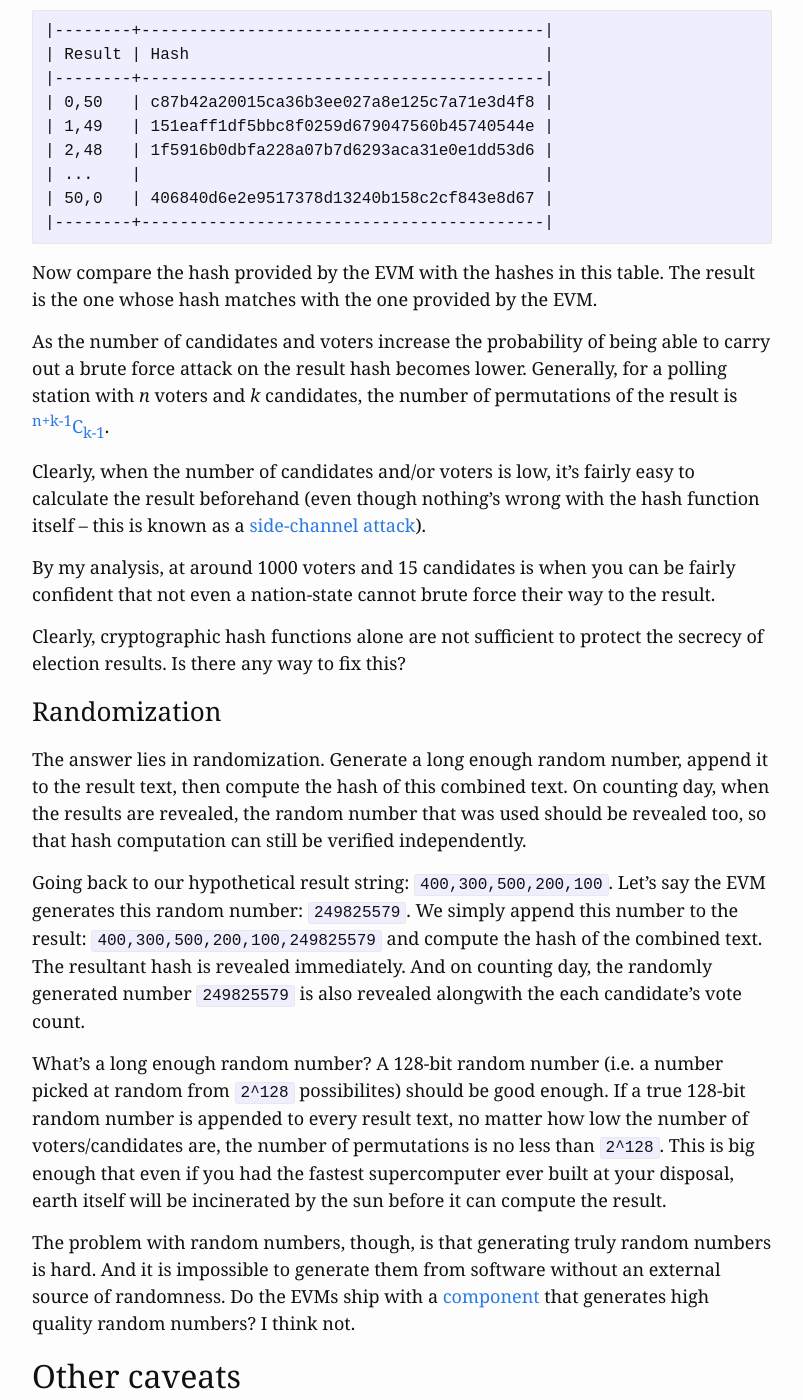
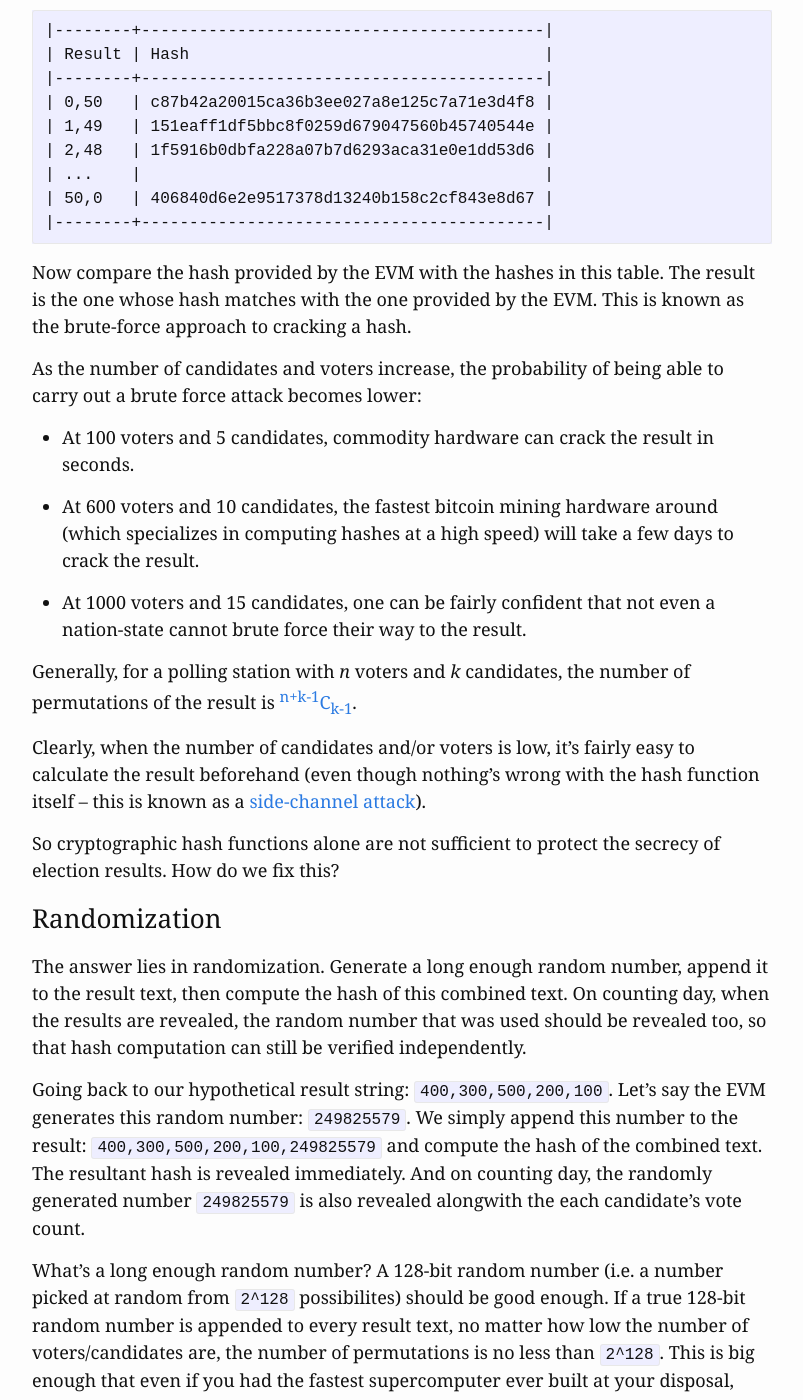
Before and after one commit to lisperin/lisperin.github.io, a Jekyll site: the page built from _posts/2019-05-24-cryptography-election-results.md, in a window 1280 px wide and 1400 px high, scrolled down 4192 px. Shown: the whole window, without its empty margins (238-1041 px from the left). Built offline with Jekyll 4.4.1, drawn with Linux system fonts in a browser that asks for light colours; some of the changed text lies outside the part shown.

Commit message:
Update cryptography and evms post

````diff
--- a/_posts/2019-05-24-cryptography-election-results.md
+++ b/_posts/2019-05-24-cryptography-election-results.md
@@ -53,8 +53,8 @@
 ## How it works
 
 Next up are some details about how this works. Note that the sections below are
-slightly technical. You can skip this and jump to [other
-caveats](#other-caveats) for the remaining non-technical conclusions.
+slightly technical. You can skip this and jump to [concluding
+thoughts](#concluding-thoughts) for the remaining non-technical conclusions.
 
 ### Crytographic hash functions
 
@@ -87,23 +87,22 @@
 |----------------------+------------------------------------------|
 ```
 
-The important things to know about these hashes are:
+The important things to know about cryptographic hashes are:
 
 1. It is extremely easy to calculate the hash of any text
 2. It is extremely difficult to find a text that has a given hash
 3. If you have a text and its hash, it is extremely difficult to find another
    text that has the same hash.
 
-Also, as the third and fourth examples show, even a slight change in the text
-input usually leads to large changes in the output hash.
+Also, as the third and fourth examples show, even a slight change in text input
+usually leads to large changes in the output hash.
 
 So, while it's very easy to calculate the hash of the string "The quick brown
 fox jumps over the lazy dog", it is impossible to do the reverse -- if all you
-had was the hash `3e4991b48bcb1bd9d3c4c14a1f24c415deaba466`, you cannot find the
-string that resulted in this hash.
+had was the hash `3e4991b48bcb1bd9d3c4c14a1f24c415deaba466`, you won't be able
+to find the string that produced this hash.
 
-Moreover, it is impossible to find another string that has the same hash (try it
-if you are adventurous!)
+Moreover, it is impossible to find another string that has the same hash.
 
 Hash functions are also
 [deterministic](https://en.wikipedia.org/wiki/Deterministic_algorithm) i.e. they
@@ -190,25 +189,33 @@
 ```
 
 Now compare the hash provided by the EVM with the hashes in this table. The
-result is the one whose hash matches with the one provided by the EVM.
+result is the one whose hash matches with the one provided by the EVM. This is
+known as the brute-force approach to cracking a hash.
 
-As the number of candidates and voters increase the probability of being able to
-carry out a brute force attack on the result hash becomes lower. Generally, for
-a polling station with _n_ voters and _k_ candidates, the number of permutations
-of the result is <a
-href="https://math.stackexchange.com/questions/3237430/in-how-many-ways-can-the-votes-of-n-voters-be-split-among-k-candidates"><sup>n+k-1</sup>C<sub>k-1</sub></a>.
+As the number of candidates and voters increase, the probability of being able
+to carry out a brute force attack becomes lower:
+
+* At 100 voters and 5 candidates, commodity hardware can crack the result in
+  seconds.
+
+* At 600 voters and 10 candidates, the fastest bitcoin mining hardware around
+  (which specializes in computing hashes at a high speed) will take a few days
+  to crack the result.
+
+* At 1000 voters and 15 candidates, one can be fairly confident that not even a
+  nation-state cannot brute force their way to the result.
+
+Generally, for a polling station with _n_ voters and _k_ candidates, the number
+of permutations of the result is <a
+href="https://en.wikipedia.org/wiki/Stars_and_bars_(combinatorics)"><sup>n+k-1</sup>C<sub>k-1</sub></a>.
 
 Clearly, when the number of candidates and/or voters is low, it's fairly easy to
 calculate the result beforehand (even though nothing's wrong with the hash
 function itself -- this is known as a [side-channel
 attack](https://en.wikipedia.org/wiki/Side-channel_attack)).
 
-By my analysis, at around 1000 voters and 15 candidates is when you can be
-fairly confident that not even a nation-state cannot brute force their way to
-the result.
-
-Clearly, cryptographic hash functions alone are not sufficient to protect the
-secrecy of election results. Is there any way to fix this?
+So cryptographic hash functions alone are not sufficient to protect the secrecy
+of election results. How do we fix this?
 
 ### Randomization
 
@@ -238,7 +245,18 @@
 [component](https://en.wikipedia.org/wiki/Hardware_random_number_generator) that
 generates high quality random numbers? I think not.
 
-## Other caveats
+## Concluding thoughts
+
+### Feasibility
+
+Can this scheme work? Probably yes.
+
+Is it feasible to do this today? Probably no.
+
+As discussed under randomization, EVMs most likely don't ship with a hardware
+based random number generator. So adopting this approach will likely require a
+hardware upgrade to the EVMs, besides firmware upgrades. That perhaps makes this
+scheme quite infeasible in the short term.
 
 ### Disclosure of voting patterns
 
@@ -259,9 +277,14 @@
 2. Random number and hash generation will happen in the totalizer after the
    results from these EVMs are added up.
 
-### Hardware Upgrade
+### Impact of VVPATs
 
-As discussed under randomization, EVMs most likely don't ship with a hardware
-based random number generator. So adopting this approach will require a hardware
-upgrade to the EVMs. Is it possible to make this change? Will it be cheap
-enough? That remains an open question.
+In recent years, the election commission introduced
+[VVPAT](https://en.wikipedia.org/wiki/Voter-verified_paper_audit_trail) based
+EVMs -- besides registering the vote electronically, VVPAT machines also print
+the vote on a paper, and store the paper votes in a sealed ballot box.
+
+Unfortunately, only a small subset of paper votes are counted and tallied with
+the EVM result. If all the paper based votes were to be counted, that combined
+with a verifiable digital fingerprint of the result will, in my opinion, go a
+long way towards assuring the public about the sanctity of the polling process.
````
Also changed, not shown: other parts of _posts/2019-05-24-cryptography-election-results.md (+1 -1 lines).
